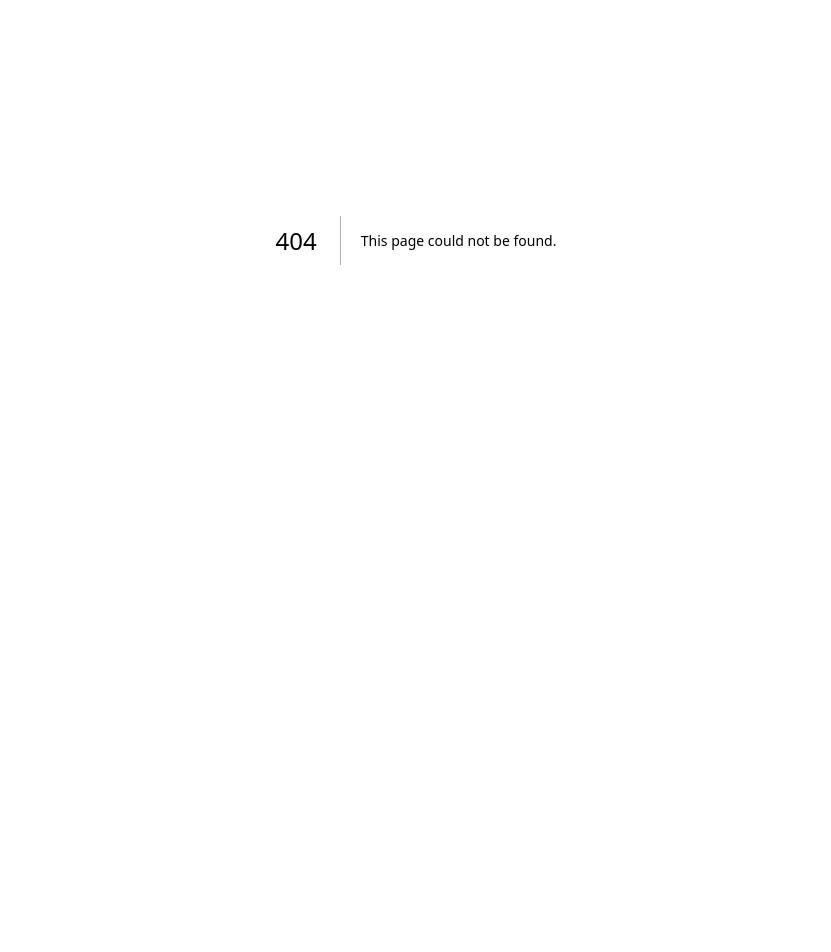
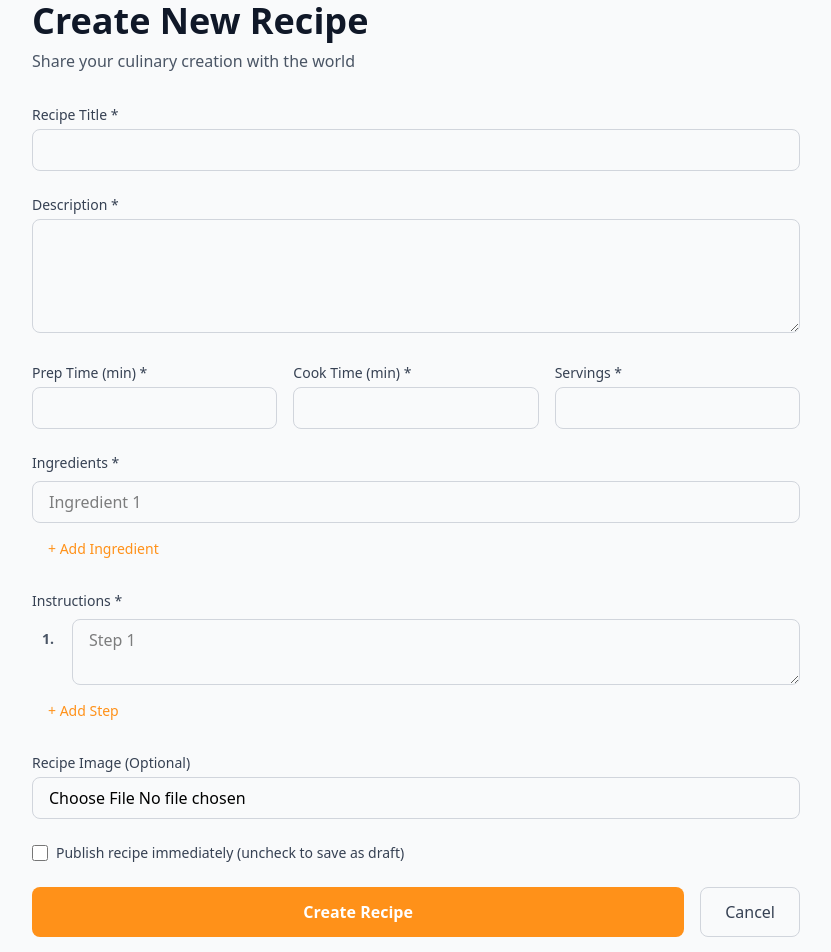
Before and after one commit to kin-hero/cooking-ui, a Next.js app: page /dashboard/create in a window 1280 px wide. Before the commit this address had no page. Shown: the part 160-1112 px from the top of the page, without its empty margins (224-1055 px from the left). Before the commit the page ends 800 px from the top, so only its background shows below. Built offline with nearby package versions, Linux system fonts and the light colour scheme.

Commit message:
feat: create recipe page

```diff
--- /dev/null
+++ b/src/app/dashboard/create/page.tsx
@@ -0,0 +1,20 @@
+import { CreateRecipeForm } from "@/components/forms/create-recipe-form";
+import type { Metadata } from "next";
+
+export const metadata: Metadata = {
+  title: "Create Recipe | Cooking Website",
+  description: "Create and share your own recipe",
+};
+
+export default function CreateRecipePage() {
+  return (
+    <div className="container mx-auto px-4 py-8 sm:py-12">
+      <div className="max-w-3xl mx-auto">
+        <h1 className="text-3xl sm:text-4xl font-bold text-gray-900 mb-2">Create New Recipe</h1>
+        <p className="text-gray-600 mb-8">Share your culinary creation with the world</p>
+
+        <CreateRecipeForm />
+      </div>
+    </div>
+  );
+}
```
